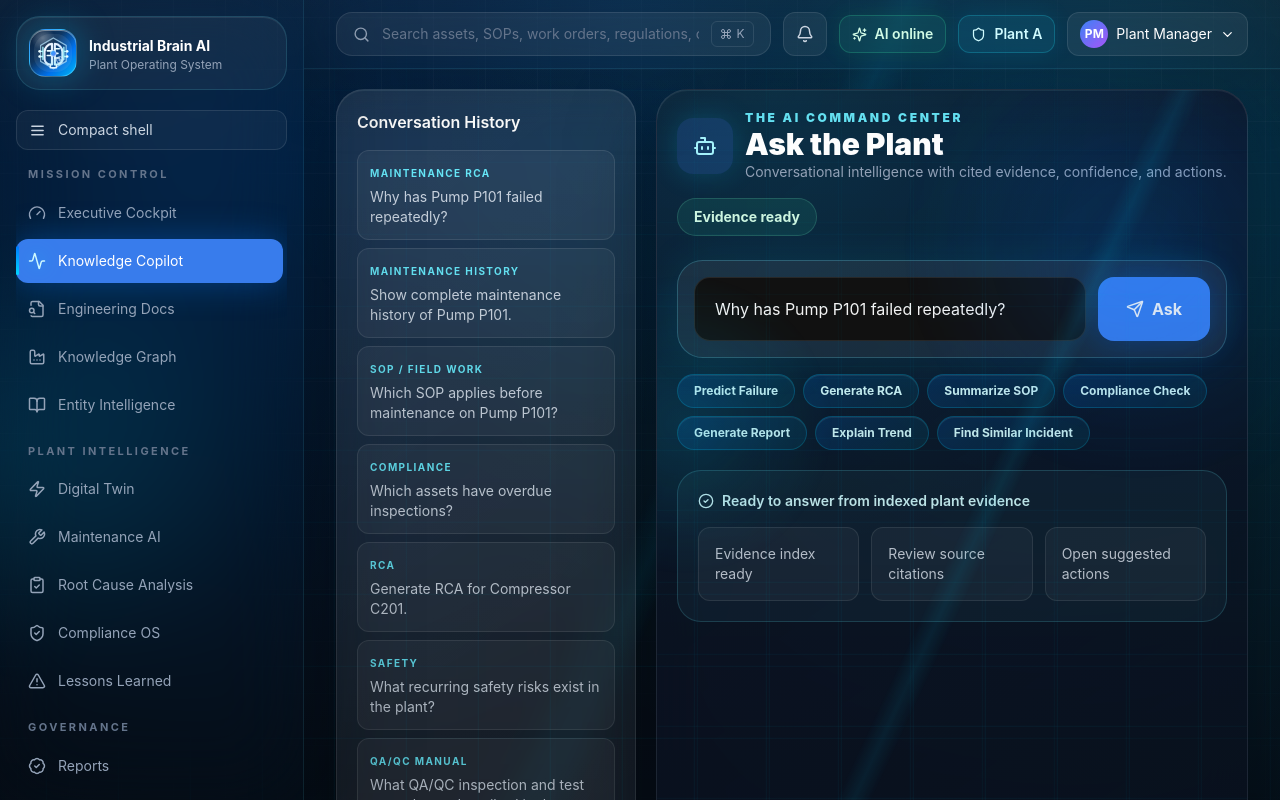
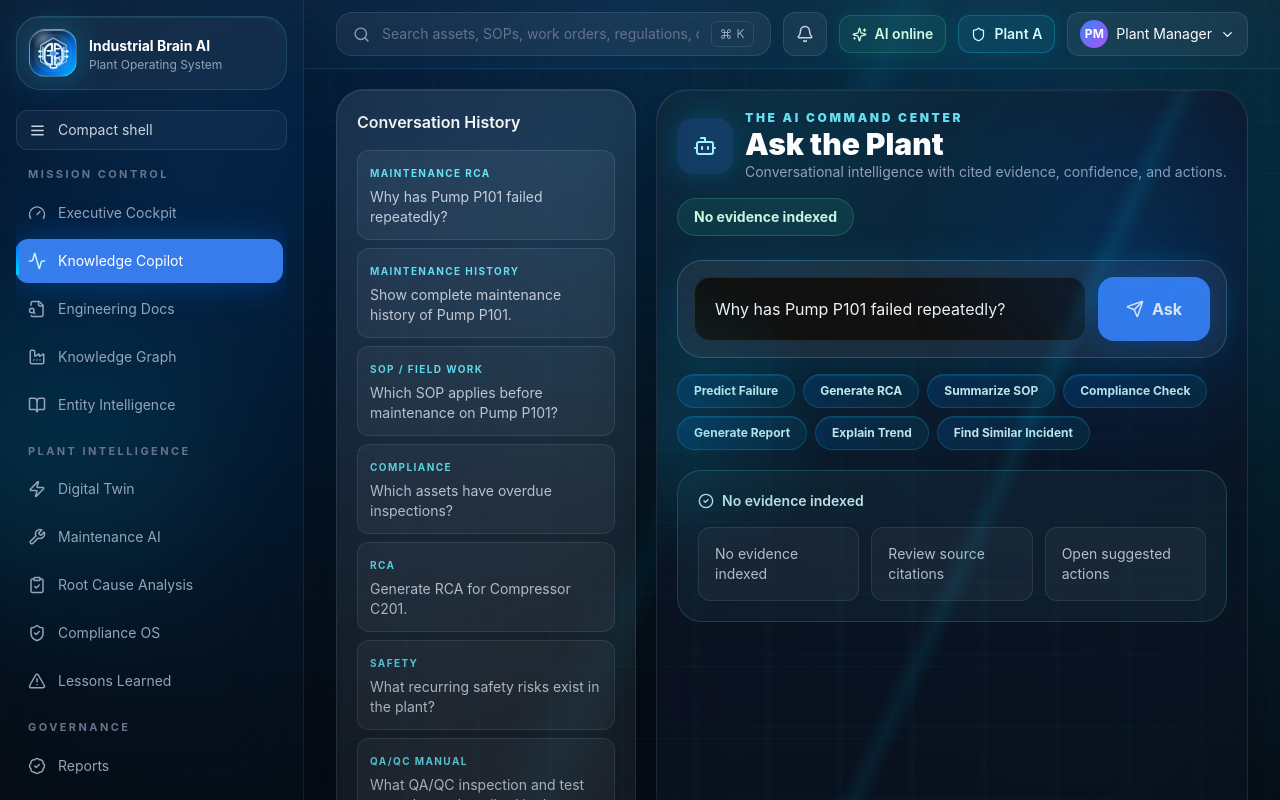
Before and after one commit to Janicebenita/AI-powered-Industrial-Knowledge-Intelligence, a Next.js app in the folder frontend/: page /platform/copilot in a window 1280 px wide. Shown: the top 800 px of the page. Built offline with nearby package versions, Linux system fonts and the light colour scheme.

Commit message:
Show actual evidence readiness and answer status

```diff
--- a/frontend/app/platform/copilot/page.tsx
+++ b/frontend/app/platform/copilot/page.tsx
@@ -28,6 +28,7 @@ type CopilotCitation = {
 
 type CopilotResponse = {
   answer_id: string;
+  documents_indexed?: number;
   direct_answer: string;
   confidence: number;
   citations: CopilotCitation[];
@@ -255,13 +256,19 @@ export default function CopilotPage() {
   const [response, setResponse] = useState<CopilotResponse | null>(null);
   const [isAsking, setIsAsking] = useState(false);
   const [isWarming, setIsWarming] = useState(true);
+  const [documentCount, setDocumentCount] = useState<number | null>(null);
   const [error, setError] = useState("");
 
   useEffect(() => {
     let active = true;
 
     fetch("/api/copilot/ask", { method: "GET" })
-      .catch(() => null)
+      .then(async (result) => {
+        if (!result.ok) throw new Error("Evidence index unavailable");
+        const health = await result.json();
+        if (active) setDocumentCount(health.documents_indexed);
+      })
+      .catch(() => { if (active) setDocumentCount(null); })
       .finally(() => {
         if (active) setIsWarming(false);
       });
@@ -302,7 +309,9 @@ export default function CopilotPage() {
         throw new Error(detail || `Copilot request failed with HTTP ${result.status}`);
       }
 
-      setResponse(await result.json());
+      const answer = await result.json() as CopilotResponse;
+      setResponse(answer);
+      if (typeof answer.documents_indexed === "number") setDocumentCount(answer.documents_indexed);
     } catch (requestError) {
       setResponse(null);
       setError(requestError instanceof Error ? requestError.message : "Copilot request failed. Check the backend server.");
@@ -311,6 +320,7 @@ export default function CopilotPage() {
     }
   }
 
+  const indexLabel = isWarming ? "Checking evidence..." : documentCount === null ? "Evidence index unavailable" : documentCount === 0 ? "No evidence indexed" : `${documentCount} documents searchable`;
   const answerText = response?.direct_answer ?? "";
   const citations = response?.citations?.length
     ? response.citations.map((citation, index) => ({
@@ -362,7 +372,7 @@ export default function CopilotPage() {
               <p className="break-words text-sm text-slate-400">Conversational intelligence with cited evidence, confidence, and actions.</p>
             </div>
             </div>
-            <div className="rounded-full border border-emerald-300/20 bg-emerald-400/10 px-4 py-2 text-sm font-bold text-emerald-100">{isWarming ? "Index warming" : "Evidence ready"}</div>
+            <div className="rounded-full border border-emerald-300/20 bg-emerald-400/10 px-4 py-2 text-sm font-bold text-emerald-100">{indexLabel}</div>
           </div>
           <div className="mb-4 rounded-[1.6rem] border border-cyan-300/25 bg-white/[0.065] p-4 shadow-[0_0_42px_rgba(0,212,255,0.10)]">
             <div className="flex flex-col gap-3 sm:flex-row">
@@ -395,10 +405,10 @@ export default function CopilotPage() {
           </div>
           {!asked ? (
             <div className="rounded-[1.5rem] border border-cyan-300/20 bg-cyan-300/[0.055] p-5">
-              <div className="mb-4 flex items-center gap-2 text-sm font-semibold text-cyan-100"><CheckCircle2 size={16} /> Ready to answer from indexed plant evidence</div>
+              <div className="mb-4 flex items-center gap-2 text-sm font-semibold text-cyan-100"><CheckCircle2 size={16} /> {indexLabel}</div>
               <div className="grid gap-3 md:grid-cols-3">
                 {[
-                  isWarming ? "Preparing evidence index..." : "Evidence index ready",
+                  indexLabel,
                   "Review source citations",
                   "Open suggested actions"
                 ].map((item) => <div key={item} className="rounded-xl border border-white/10 bg-white/[0.045] p-4 text-sm text-slate-300">{item}</div>)}
@@ -409,7 +419,7 @@ export default function CopilotPage() {
             <div className="rounded-[1.5rem] border border-cyan-300/20 bg-cyan-300/5 p-5">
               <div className="mb-3 flex items-center gap-2 text-sm text-emerald-200">
                 {isAsking ? <Loader2 className="animate-spin" size={16} /> : <Radio size={16} />}
-                {isAsking ? "Searching indexed documents and citations..." : "Evidence-backed answer complete"}
+                {isAsking ? "Searching indexed documents and citations..." : error ? "Search failed" : response?.evidence_strength === "insufficient" || citations.length === 0 ? "No matching cited evidence" : "Cited answer complete"}
               </div>
               {error ? (
                 <div className="flex gap-3 rounded-xl border border-red-400/30 bg-red-500/10 p-4 text-sm text-red-100">
```
